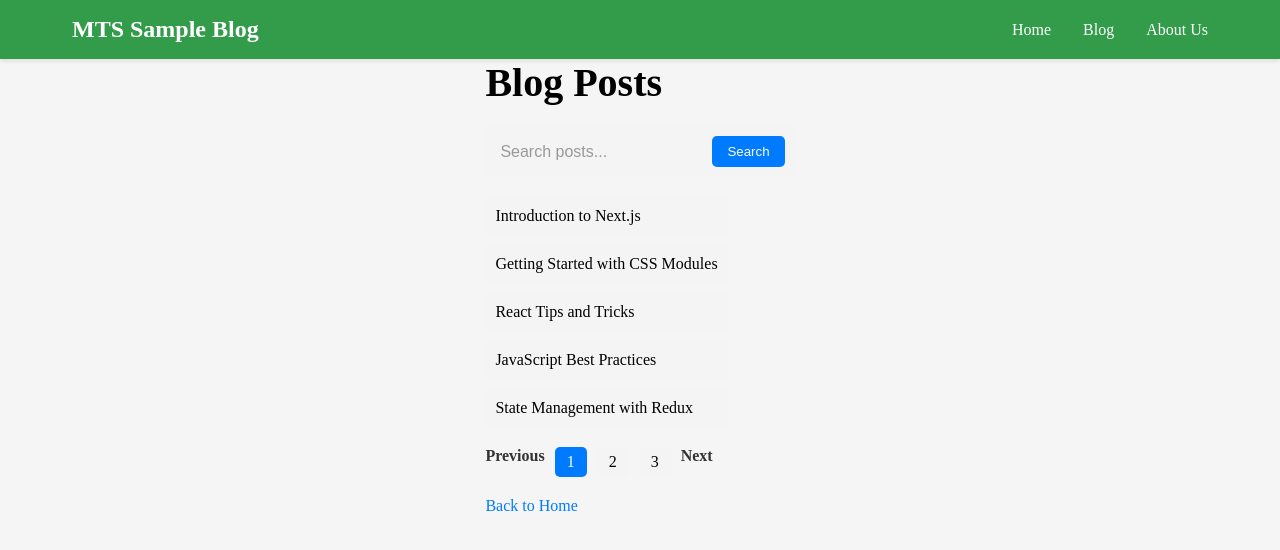
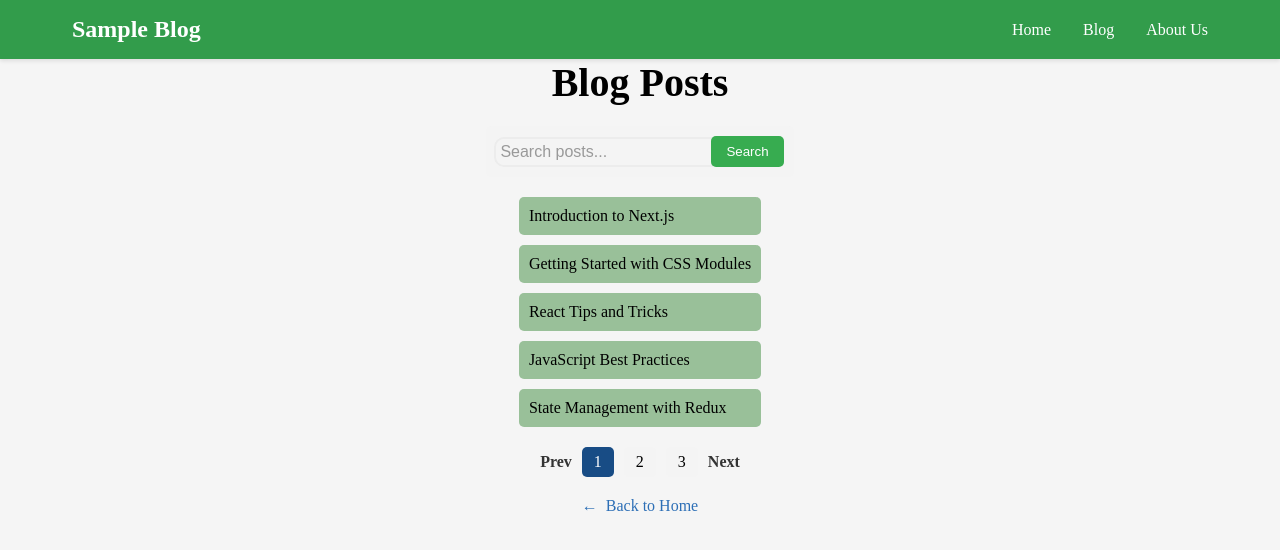
Before and after one commit to pathan-mehedi/module-11-assingment, a Next.js app: page /blog in a window 1280 px wide. Shown: the top 550 px of the page. Built offline with nearby package versions, Linux system fonts and the light colour scheme.

Commit message:
newly added readme file v_02

```diff
--- a/app/layout.js
+++ b/app/layout.js
@@ -1,4 +1,4 @@
-import './globals.css'
+import './globalss.css'
 import { Inter } from 'next/font/google'
 
 const inter = Inter({ subsets: ['latin'] })
--- a/components/Header.jsx
+++ b/components/Header.jsx
@@ -6,7 +6,7 @@ const Header = () => {
     <header className={styles.header}>
       <nav className={styles.nav}>
         <Link href="/">
-          <div className={styles.logo}>MTS Sample Blog</div>
+          <div className={styles.logo}>Sample Blog</div>
         </Link>
         <ul className={styles.navLinks}>
           <li>
--- a/pages/[id].jsx
+++ b/pages/[id].jsx
@@ -1,4 +1,4 @@
-import "../styles/global.css";
+import "../styles/globals.css";
 import { useRouter } from "next/router";
 import Link from "next/link";
 import styles from "../styles/post.module.css";
@@ -26,7 +26,7 @@ const Post = () => {
                 <div className={styles.postContent}>{post.content}</div>
                 <div className={styles.backButton}>
                     <Link href='/blog' passHref>
-                        <div className={styles["back-link"]}>Back to Blog</div>
+                        <div className={styles["back-link"]}>&#8592; &nbsp;Back to Blog</div>
                     </Link>
                 </div>
             </div>
--- a/pages/blog.jsx
+++ b/pages/blog.jsx
@@ -1,5 +1,5 @@
 import { useState } from "react";
-import "../styles/global.css";
+import "../styles/globals.css";
 import Link from "next/link";
 import Header from "../components/Header";
 import styles from "../styles/blog.module.css";
@@ -20,7 +20,6 @@ const Blog = () => {
     const startIndex = currentPage * postsPerPage;
     const endIndex = startIndex + postsPerPage;
 
-    // Filter posts based on search term
     const filteredPosts = blogData.filter((post) =>
         post.title.toLowerCase().includes(searchTerm.toLowerCase())
     );
@@ -55,7 +54,7 @@ const Blog = () => {
                 </div>
                 <div className={styles.pagination}>
                     <ReactPaginate
-                        previousLabel={"Previous"}
+                        previousLabel={"Prev"}
                         nextLabel={"Next"}
                         breakLabel={"..."}
                         pageCount={totalPages}
@@ -72,7 +71,7 @@ const Blog = () => {
                 </div>
                 <div className={styles.backButton}>
                     <Link href='/' passHref>
-                        <div className={styles["back-link"]}>Back to Home</div>
+                        <div className={styles["back-link"]}>&#8592; &nbsp;Back to Home</div>
                     </Link>
                 </div>
             </div>
--- a/pages/index.jsx
+++ b/pages/index.jsx
@@ -1,4 +1,4 @@
-import '../styles/global.css';
+import '../styles/globals.css';
 import Header from '../components/Header';
 import styles from '../styles/home.module.css';
 import fadeIn from '../styles/transitions.module.css';
--- a/styles/about.module.css
+++ b/styles/about.module.css
@@ -31,11 +31,11 @@
 
 .back-link {
   font-size: 1rem;
-  color: #007bff;
-  text-decoration: none;
-  transition: color 0.3s ease-in-out;
+  color: #2d6fb6;
+  cursor: pointer;
+  transition: color 0.3s ease;
 }
 
 .back-link:hover {
-  color: #0056b3;
+  color: #147ae7;
 }
--- a/styles/blog.module.css
+++ b/styles/blog.module.css
@@ -5,24 +5,22 @@
   background-color: #f5f5f5;
 }
 
-
 .content {
+  width: 100%;
   display: flex;
   flex-direction: column;
-  justify-content: space-between;
-  align-items: self-start;
+  justify-content: center;
+  align-items: center;
   max-width: 1200px;
   margin: 0 auto;
-  padding: 0 2rem;
+  padding: 0 15px;
+  height: auto;
 }
 
 .title {
   font-size: 2.5rem;
   margin-bottom: 20px;
 }
-
-/* blog.module.css */
-/* ... (previous styles) */
 
 .searchBar {
   margin-bottom: 20px;
@@ -37,10 +35,12 @@
 .searchInput {
   flex-grow: 1;
   border: none;
-  padding: 5px;
+  padding: 4px;
   background-color: transparent;
-  outline: none;
+  outline: 2px solid #ececec;
   font-size: 16px;
+  color: black;
+  border-radius: 8px 0 0 8px;
 }
 
 .searchInput::placeholder {
@@ -48,7 +48,7 @@
 }
 
 .searchButton {
-  background-color: #007bff;
+  background-color: #37ac50;
   color: #fff;
   border: none;
   border-radius: 5px;
@@ -58,7 +58,7 @@
 }
 
 .searchButton:hover {
-  background-color: #0056b3;
+  background-color: #00b327;
 }
 
 .postList {
@@ -68,7 +68,7 @@
 }
 
 .post-link {
-  background-color: #f4f4f4;
+  background-color: #99c099;
   padding: 10px;
   border-radius: 5px;
   cursor: pointer;
@@ -90,6 +90,11 @@
   list-style: none;
   padding: 0;
   gap: 10px;
+}
+
+.paginationContainer li {
+  display: flex;
+  align-items: center;
 }
 
 .paginationContainerCustom {
@@ -127,7 +132,7 @@
 }
 
 .paginationActive {
-  background-color: #007bff;
+  background-color: #184c85;
   color: #fff;
   cursor: default;
 }
@@ -137,11 +142,11 @@
 }
 
 .back-link {
-  color: #007bff;
+  color: #2d6fb6;
   cursor: pointer;
   transition: color 0.3s ease;
 }
 
 .back-link:hover {
-  color: #0056b3;
+  color: #147ae7;
 }
--- a/styles/post.module.css
+++ b/styles/post.module.css
@@ -36,7 +36,7 @@
 .back-link {
   display: inline-block;
   padding: 8px 16px;
-  background-color: #007bff;
+  background-color: #2f5e91;
   color: #fff;
   text-decoration: none;
   border-radius: 4px;
@@ -44,7 +44,7 @@
 }
 
 .back-link:hover {
-  background-color: #0056b3;
+  background-color: #3b84d3;
 }
 
 .fade-in {
@@ -59,5 +59,3 @@
     transform: translateY(0);
   }
 }
-
-/* Add more specific styles as needed */
```
Also changed, not shown: pages/about.jsx (+13 -10 lines), note.txt, styles/globals.css (renamed from styles/global.css), 1 other file (tests, documents, lock files or other folders).
